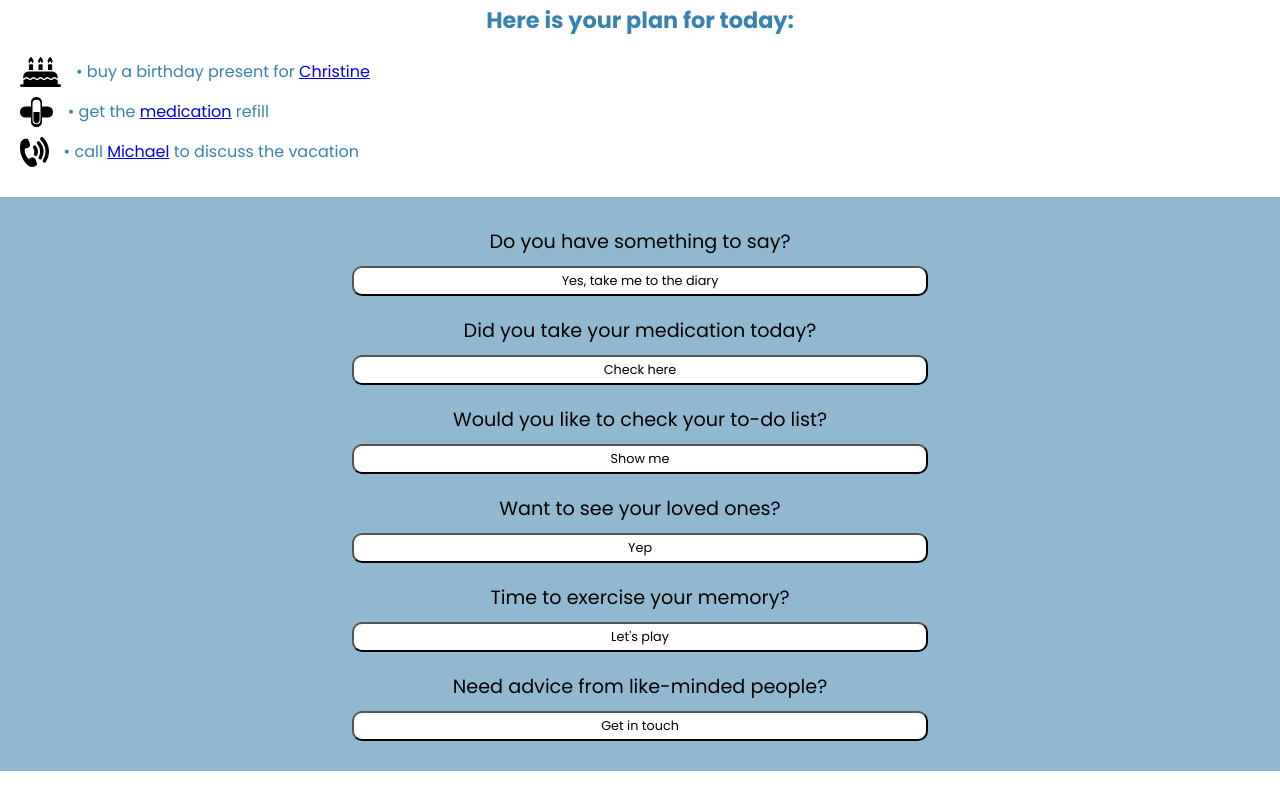
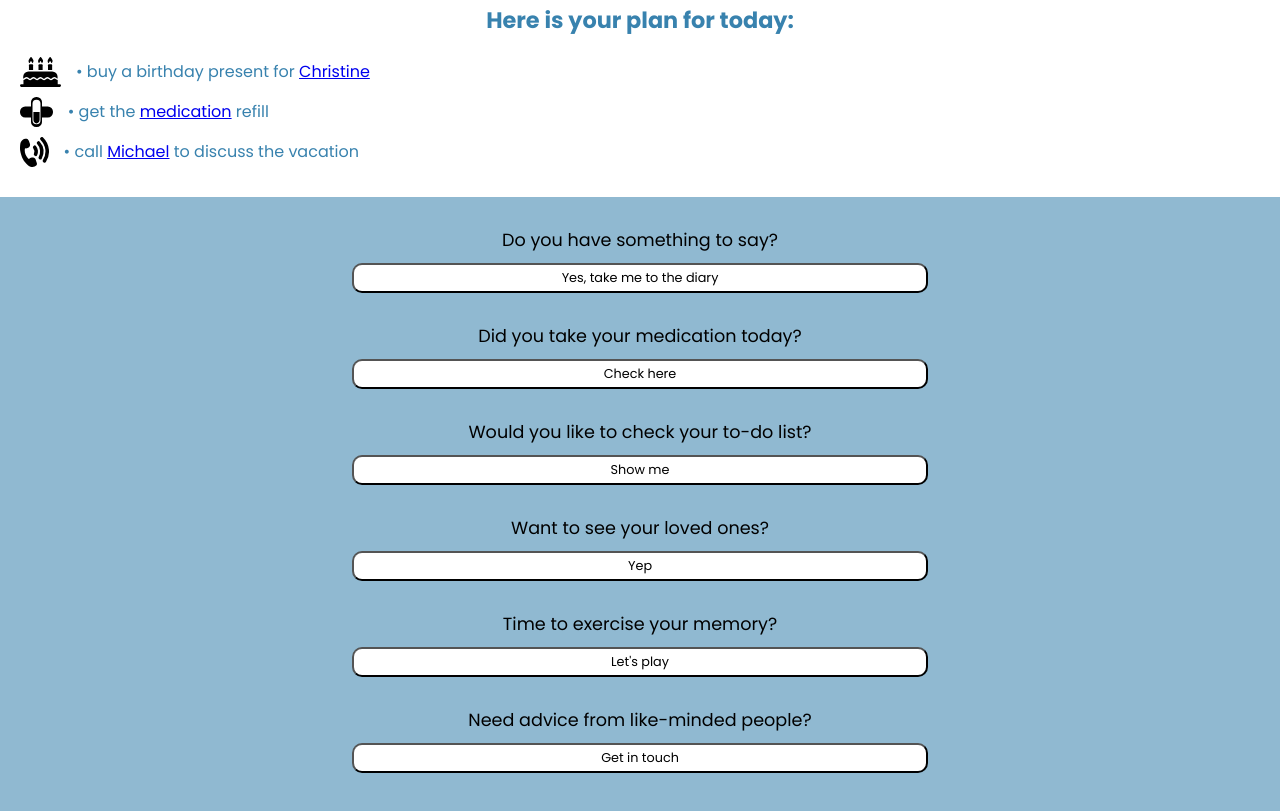
Before and after one commit to palagina/memoria, a plain HTML site: page src/index.html in a window 1280 px wide. Shown: the part 731-1542 px from the top of the page. Before the commit the page ends 1502 px from the top, so only its background shows below. Drawn offline with Linux system fonts and the light colour scheme; a web font is replaced by a local one.

Commit message:
edited font size

```diff
--- a/styles.css
+++ b/styles.css
@@ -162,11 +162,11 @@ body {
     border-radius: 10px;
     width: 45vw;
     height: 30px;
-    margin-bottom: 10px;
+    margin-bottom: 20px;
     font-size: 0.8rem;
   }
 
   .questions > p {
-    font-size: 1.2rem;
+    font-size: 1.1rem;
     padding: 10px;
   }
```
